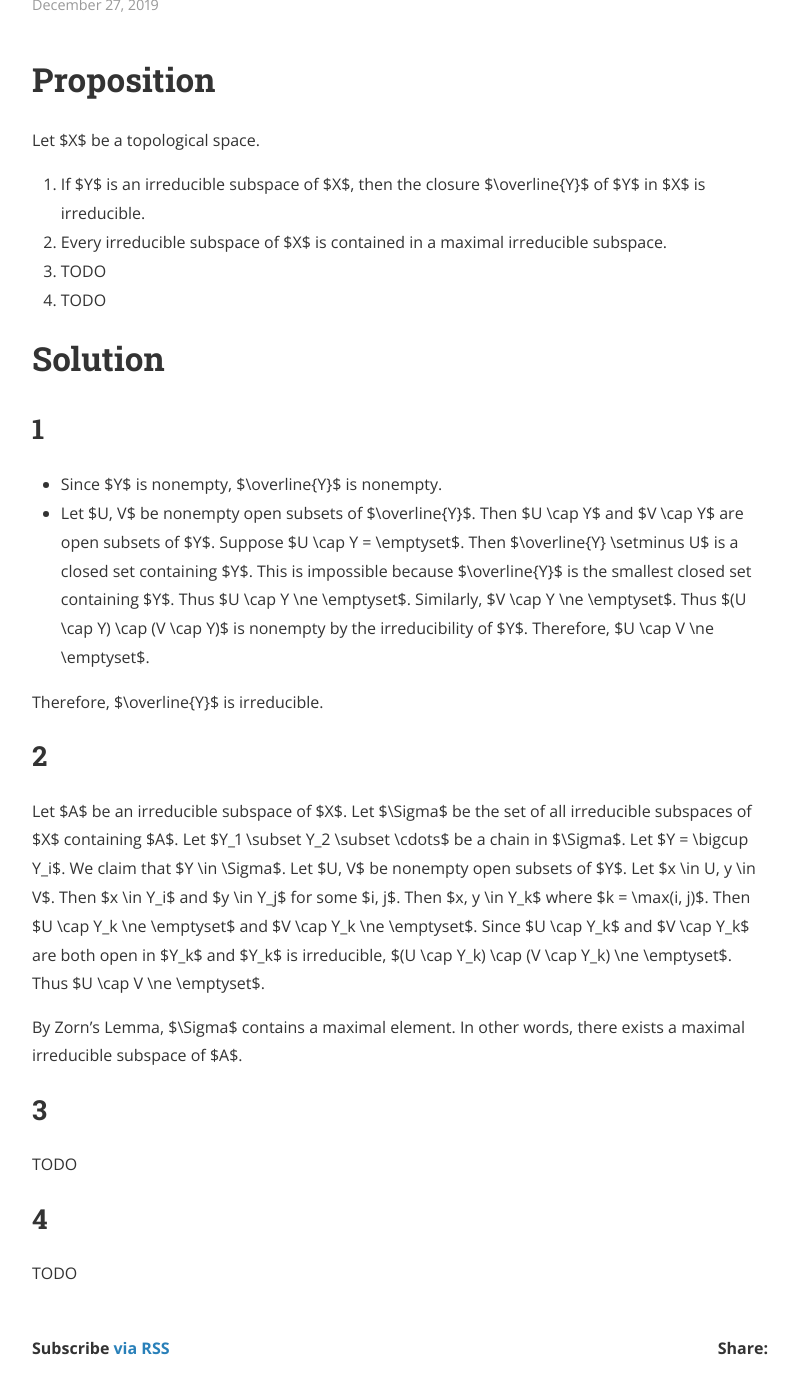
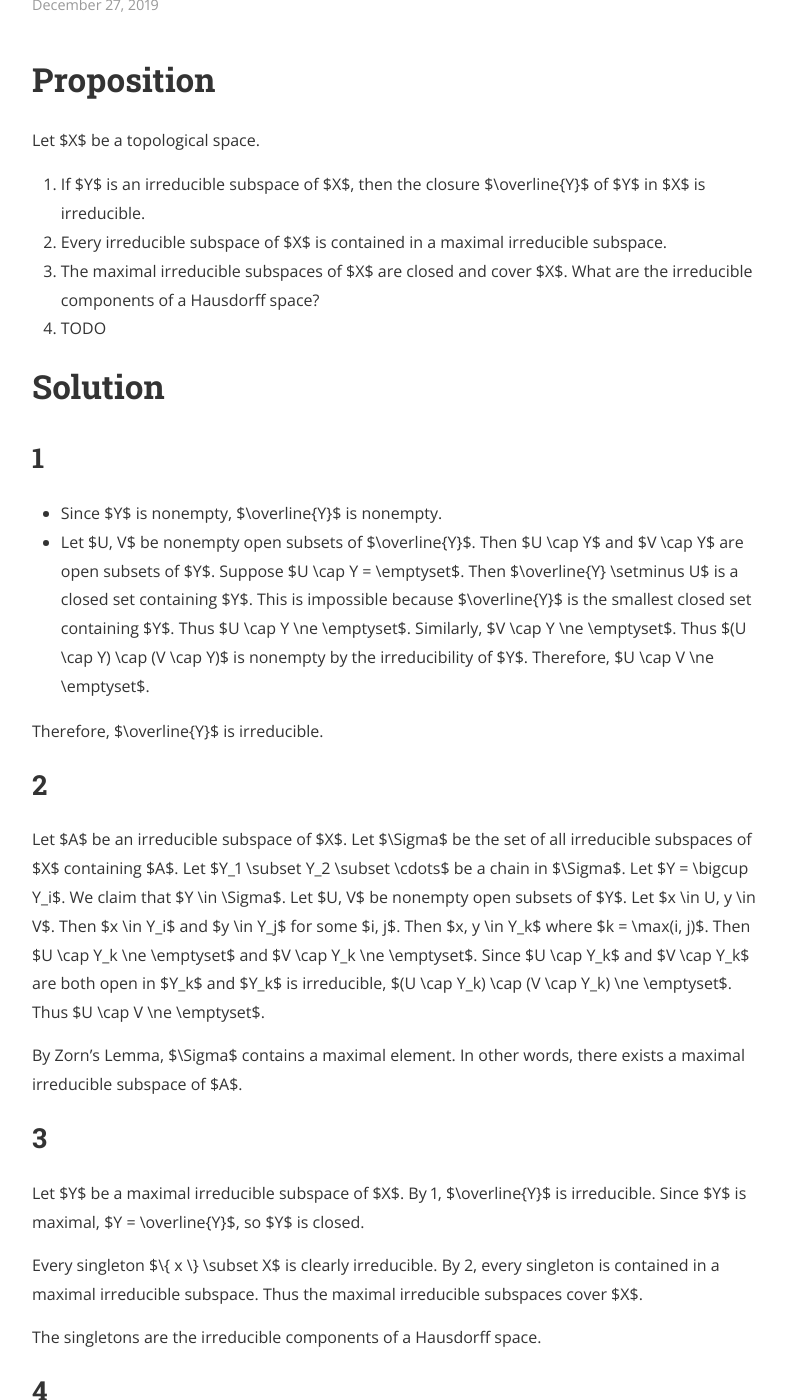
Before and after one commit to hidenori-shinohara/hidenori-shinohara.github.io, a Jekyll site: the page built from _posts/atiyah/chapter1/2019-12-27-topological-space-ex-1-20.md, in a window 1280 px wide and 1400 px high, scrolled down 290 px. Shown: the whole window, without its empty margins (240-1038 px from the left). Built offline with Jekyll 4.4.1, drawn with Linux system fonts in a browser that asks for light colours; nearby versions of some CDN libraries.

Commit message:
Finish ex 1-20(ii)

```diff
--- a/_posts/atiyah/chapter1/2019-12-27-topological-space-ex-1-20.md
+++ b/_posts/atiyah/chapter1/2019-12-27-topological-space-ex-1-20.md
@@ -9,7 +9,8 @@ author: Hidenori
 Let $X$ be a topological space.
 1. If $Y$ is an irreducible subspace of $X$, then the closure $\overline{Y}$ of $Y$ in $X$ is irreducible.
 1. Every irreducible subspace of $X$ is contained in a maximal irreducible subspace.
-1. TODO
+1. The maximal irreducible subspaces of $X$ are closed and cover $X$.
+   What are the irreducible components of a Hausdorff space?
 1. TODO
 
 # Solution
@@ -45,7 +46,15 @@ By Zorn's Lemma, $\Sigma$ contains a maximal element.
 In other words, there exists a maximal irreducible subspace of $A$.
 
 ## 3
-TODO
+Let $Y$ be a maximal irreducible subspace of $X$.
+By 1, $\overline{Y}$ is irreducible.
+Since $Y$ is maximal, $Y = \overline{Y}$, so $Y$ is closed.
+
+Every singleton $\\{ x \\} \subset X$ is clearly irreducible.
+By 2, every singleton is contained in a maximal irreducible subspace.
+Thus the maximal irreducible subspaces cover $X$.
+
+The singletons are the irreducible components of a Hausdorff space.
 
 ## 4
 TODO
```
